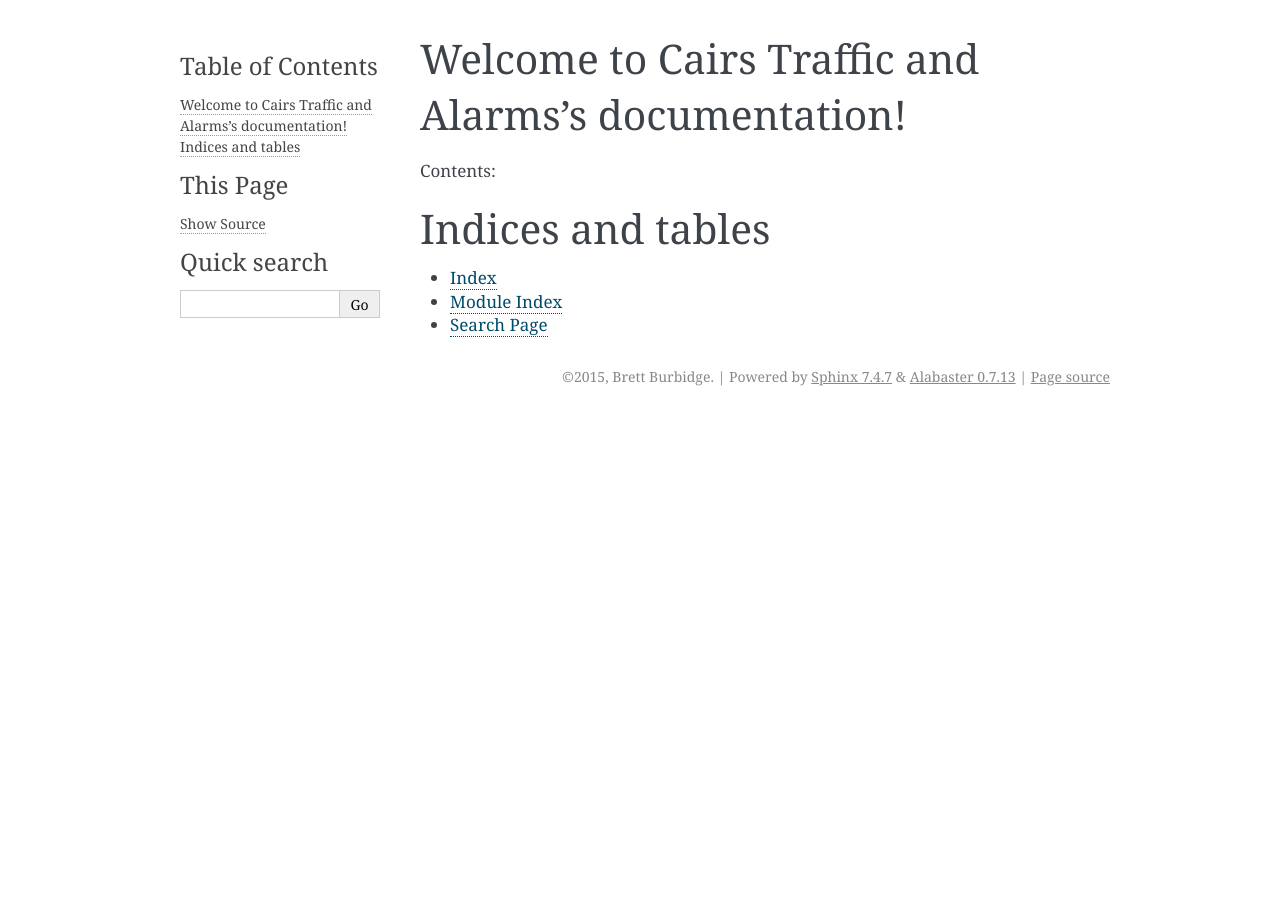
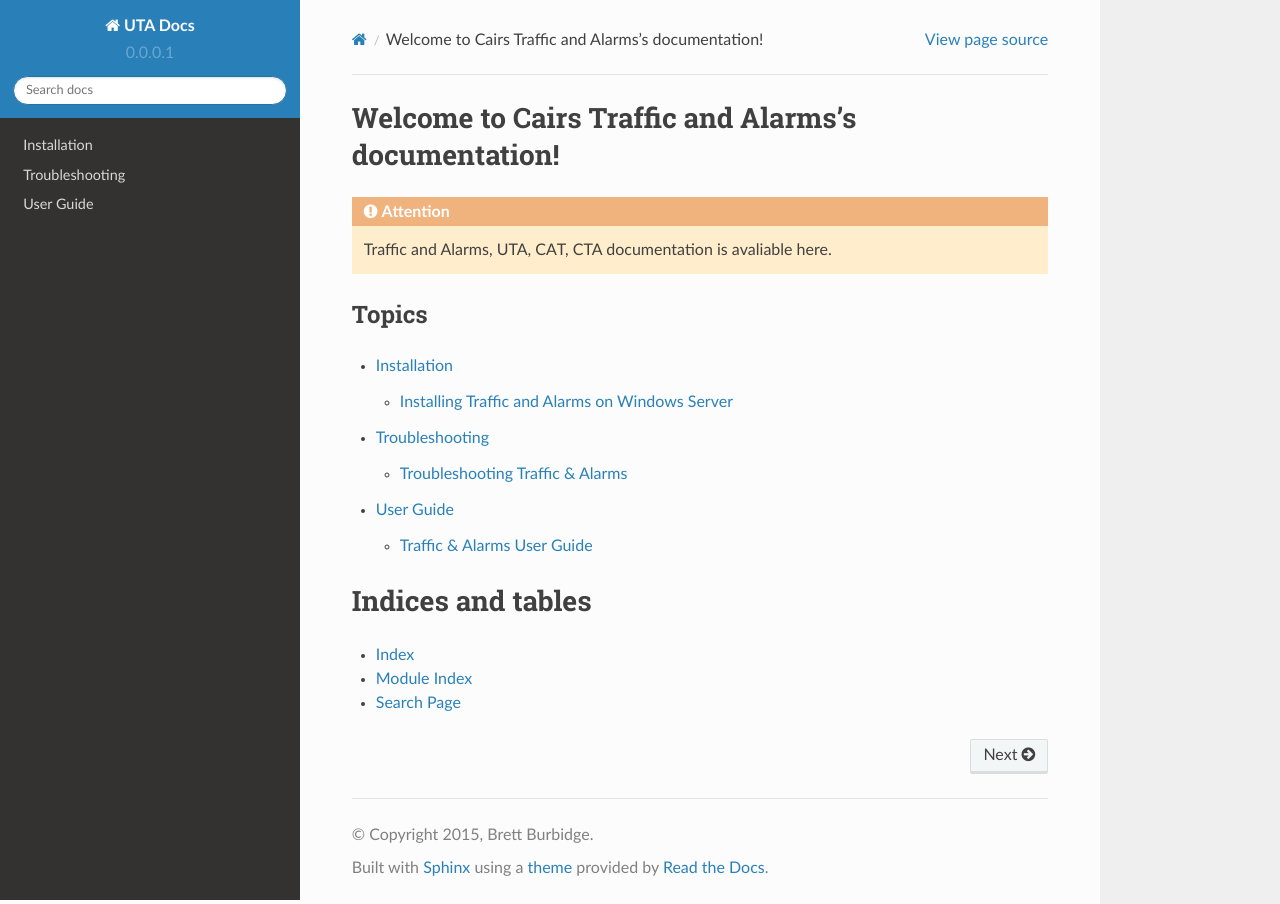
Before and after one commit to BrettBurbidge/RTD-Traffic, a Sphinx documentation site: the page built from docs/source/index.rst, in a window 1280 px wide. Built offline with Sphinx 7.4.7 and the Read the Docs theme 2.0.0, drawn with Linux system fonts in a browser that asks for light colours.

Commit message:
initial draft

```diff
--- a/docs/source/conf.py
+++ b/docs/source/conf.py
@@ -16,6 +16,7 @@
 import sys
 import os
 import shlex
+import sphinx_rtd_theme
 
 # If extensions (or modules to document with autodoc) are in another directory,
 # add these directories to sys.path here. If the directory is relative to the
@@ -49,7 +50,7 @@ source_suffix = '.rst'
 master_doc = 'index'
 
 # General information about the project.
-project = 'Cairs Traffic and Alarms'
+project = 'UTA Docs'
 copyright = '2015, Brett Burbidge'
 author = 'Brett Burbidge'
 
@@ -111,7 +112,7 @@ todo_include_todos = True
 
 # The theme to use for HTML and HTML Help pages.  See the documentation for
 # a list of builtin themes.
-html_theme = 'alabaster'
+html_theme = 'sphinx_rtd_theme'
 
 # Theme options are theme-specific and customize the look and feel of a theme
 # further.  For a list of options available for each theme, see the
@@ -120,6 +121,8 @@ html_theme = 'alabaster'
 
 # Add any paths that contain custom themes here, relative to this directory.
 #html_theme_path = []
+html_theme_path = [sphinx_rtd_theme.get_html_theme_path()]
+
 
 # The name for this set of Sphinx documents.  If None, it defaults to
 # "<project> v<release> documentation".
--- a/docs/source/index.rst
+++ b/docs/source/index.rst
@@ -3,13 +3,22 @@
    You can adapt this file completely to your liking, but it should at least
    contain the root `toctree` directive.
 
+.. _index:
+
 Welcome to Cairs Traffic and Alarms's documentation!
 ====================================================
 
-Contents:
+.. attention:: Traffic and Alarms, UTA, CAT, CTA documentation is avaliable here.
+
+Topics
+------
 
 .. toctree::
-   :maxdepth: 2
+   :titlesonly:
+
+   installation/index
+   troubleshooting/index
+   userguide/index
 
 
 
--- /dev/null
+++ b/docs/source/installation/index.rst
@@ -0,0 +1,7 @@
+Installation
+--------------------
+
+.. toctree::
+   :titlesonly:
+
+   installation
--- /dev/null
+++ b/docs/source/installation/installation.rst
@@ -0,0 +1,13 @@
+Installing Traffic and Alarms on Windows Server
+===============================================
+
+.. By `Brett Burbidge`_
+
+Install ASP.NET with Visual Studio
+----------------------------------
+
+The easiest way to get started building applications with ASP.NET 5 is to install the latest version of Visual Studio 2015 (including the free Community edition).
+
+1. Install `Visual Studio 2015 <http://go.microsoft.com/fwlink/?LinkId=532606>`__
+
+  Be sure to specify that you want to include the Microsoft Web Developer Tools.
--- /dev/null
+++ b/docs/source/troubleshooting/index.rst
@@ -0,0 +1,7 @@
+Troubleshooting
+-------------------
+
+.. toctree::
+   :titlesonly:
+
+   troubleshooting
--- /dev/null
+++ b/docs/source/troubleshooting/troubleshooting.rst
@@ -0,0 +1,7 @@
+Troubleshooting Traffic & Alarms
+================================
+
+By `Brett Burbidge`_
+
+Traffic
+-------
--- /dev/null
+++ b/docs/source/userguide/index.rst
@@ -0,0 +1,7 @@
+User Guide
+----------
+
+.. toctree::
+   :titlesonly:
+
+   userguide
--- /dev/null
+++ b/docs/source/userguide/userguide.rst
@@ -0,0 +1,11 @@
+Traffic & Alarms User Guide
+===========================
+
+By `Brett Burbidge`_
+
+Using Traffic
+-------------
+
+
+Using Alarms
+------------
```
